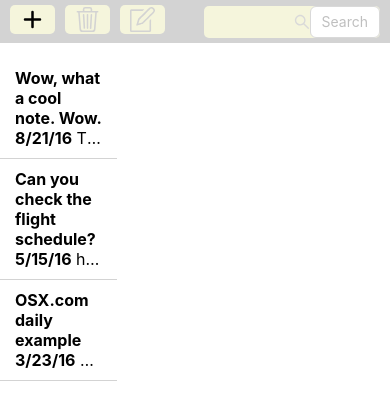
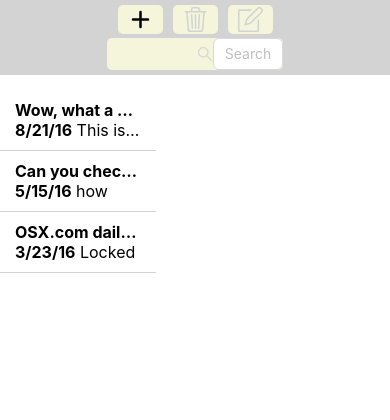
Before and after one commit to Anatolii1996/notes, a React (Create React App) app: page / in a window 390 px wide. Shown: the top 420 px of the page. Built offline with nearby package versions, Linux system fonts and the light colour scheme.

Commit message:
add responsive

```diff
--- a/src/App.scss
+++ b/src/App.scss
@@ -1,4 +1,4 @@
-@import url('https://fonts.googleapis.com/css2?family=Roboto:wght@300&display=swap');
+@import url("https://fonts.googleapis.com/css2?family=Roboto:wght@300&display=swap");
 * {
   margin: 0;
   padding: 0;
@@ -59,19 +59,20 @@
     overflow-y: scroll;
   }
   .work_space {
-
-    h4{
+    h4 {
       margin-bottom: 15px;
     }
   }
-  .new_note,.change_note,.work_space  {
+  .new_note,
+  .change_note,
+  .work_space {
     width: 70%;
     padding: 15px;
-
   }
-  textarea{
+  textarea {
     padding: 10px;
-    font-family: 'Roboto', sans-serif;
+    font-family: "Roboto", sans-serif;
+    width: 100%;
   }
   .time {
     text-align: center;
@@ -87,6 +88,13 @@
       background-color: lightgray;
     }
     p {
+      width: 100%;
+      white-space: nowrap;
+      display: inline-block;
+      overflow-x: clip;
+      text-overflow: ellipsis;
+    }
+    h4 {
       width: 100%;
       white-space: nowrap;
       display: inline-block;
@@ -112,3 +120,24 @@
   padding-left: 5px;
   box-shadow: none !important;
 }
+
+@media (max-width: 1000px) {
+  .App {
+    .new_note,
+    .change_note,
+    .work_space {
+      width: 60%;
+      padding: 15px;
+    }
+    .sidebar {
+      width: 40%;
+    }
+  }
+}
+@media (max-width: 450px) {
+  .App {
+    .header{
+      flex-direction: column;
+    }
+  }
+}
--- a/src/components/NewNote.jsx
+++ b/src/components/NewNote.jsx
@@ -49,7 +49,7 @@ const NewNote = ({ setNotes }) => {
           }
 
         }}
-        cols="100"
+        // cols="100"
         rows="10"
       ></textarea>
     </div>
```
